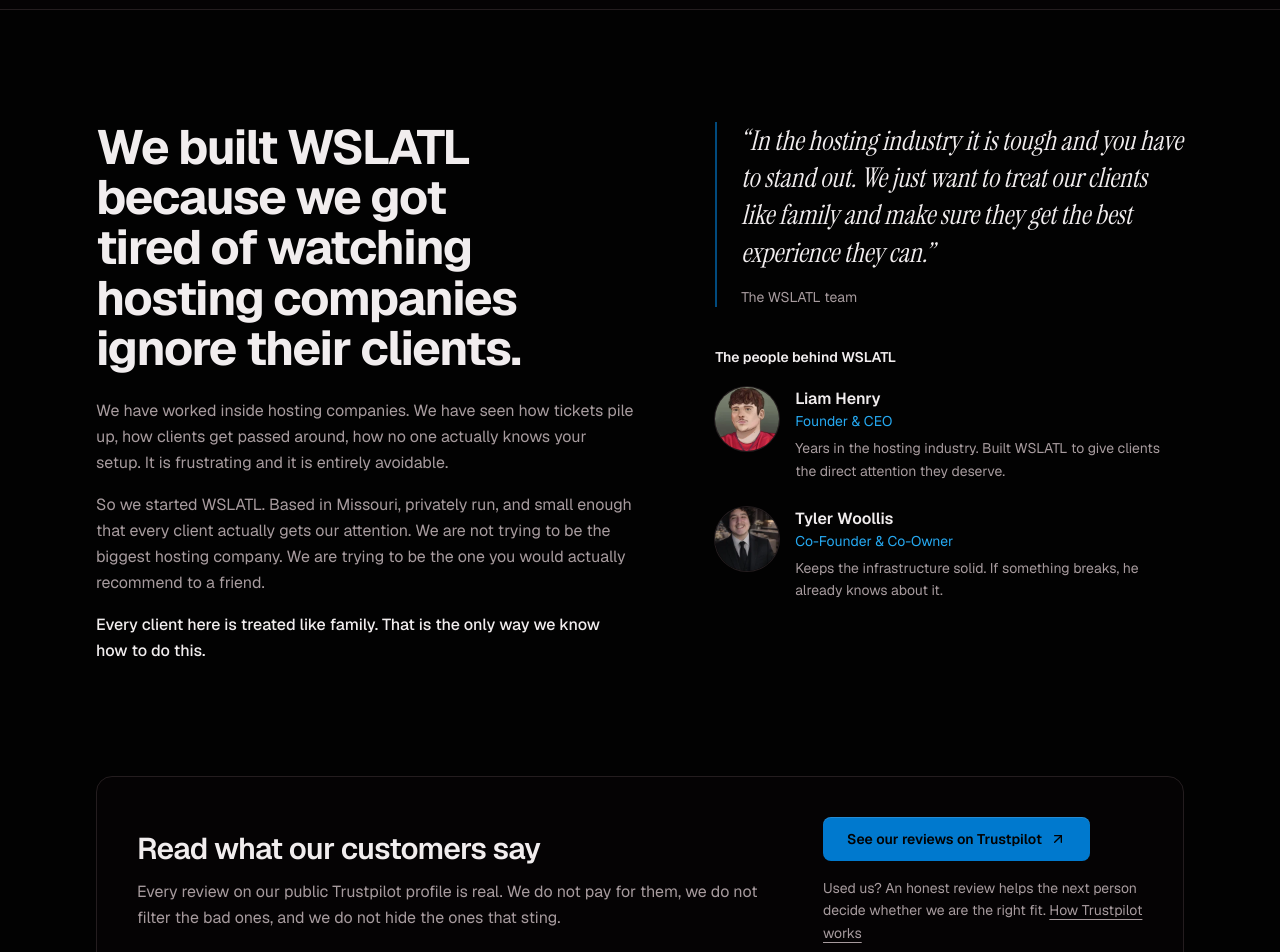
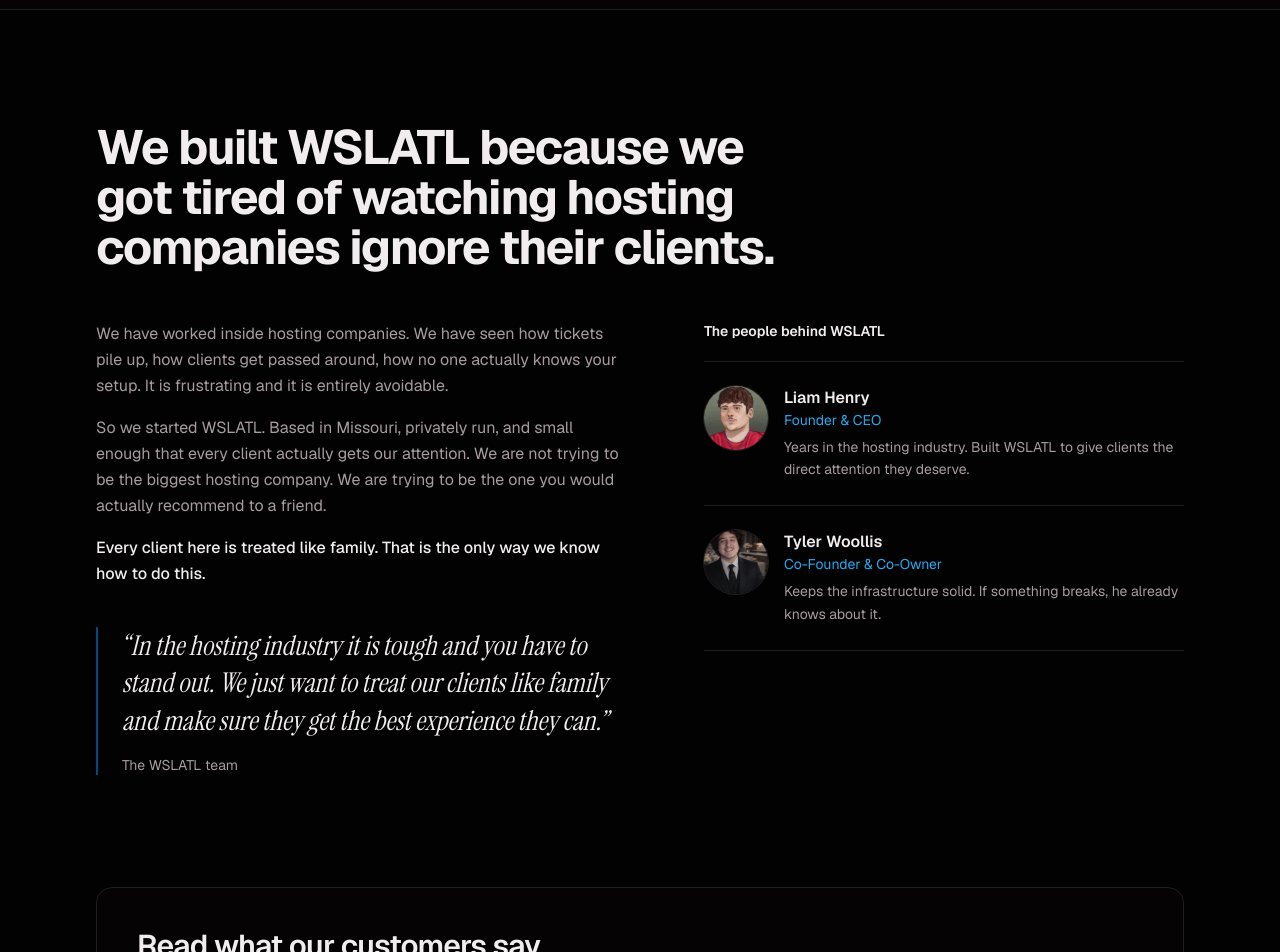
Before and after one commit to wslatl/wslatl.com, a Next.js app: page / in a window 1280 px wide. Shown: the part 3760-4712 px from the top of the page. Built offline with nearby package versions, Linux system fonts and the light colour scheme.

Commit message:
design: full-width About heading; tidier reviews band
- The About headline ran five lines deep in half the width. It now spans
  the section above the story, quote, and team
- The Trustpilot note moved under the reviews copy so the small print no
  longer wraps in a narrow column beside the button

```diff
--- a/components/sections/about.tsx
+++ b/components/sections/about.tsx
@@ -5,12 +5,14 @@
 export function About() {
   return (
     <section id="about" aria-labelledby="about-heading" className="py-20 md:py-28">
-      <div className="shell grid gap-14 lg:grid-cols-[1.15fr_1fr] lg:gap-20">
-        <div>
-          <h2 id="about-heading" className={sectionHeadingClass}>
+      <div className="shell">
+        <h2 id="about-heading" className={`${sectionHeadingClass} max-w-4xl`}>
           We built WSLATL because we got tired of watching hosting companies ignore their clients.
         </h2>
-          <div className="mt-6 space-y-4 leading-relaxed text-muted-foreground">
+
+        <div className="mt-12 grid gap-14 lg:grid-cols-[1.1fr_1fr] lg:gap-20">
+          <div>
+            <div className="space-y-4 leading-relaxed text-muted-foreground">
               <p>
                 We have worked inside hosting companies. We have seen how tickets pile up, how clients get
                 passed around, how no one actually knows your setup. It is frustrating and it is entirely
@@ -25,22 +27,21 @@
                 Every client here is treated like family. That is the only way we know how to do this.
               </p>
             </div>
-        </div>
 
-        <div className="space-y-10">
-          <figure className="border-l-2 border-primary/60 pl-6">
+            <figure className="mt-10 border-l-2 border-primary/60 pl-6">
               <blockquote className="font-serif text-2xl leading-snug text-foreground italic md:text-[1.7rem]">
                 &ldquo;In the hosting industry it is tough and you have to stand out. We just want to treat
                 our clients like family and make sure they get the best experience they can.&rdquo;
               </blockquote>
               <figcaption className="mt-4 text-sm text-muted-foreground">The WSLATL team</figcaption>
             </figure>
+          </div>
 
           <div>
             <h3 className="text-sm font-semibold text-foreground">The people behind WSLATL</h3>
-            <ul className="mt-5 space-y-6">
+            <ul className="mt-5 divide-y border-y">
               {team.map((member) => (
-                <li key={member.name} className="flex gap-4">
+                <li key={member.name} className="flex gap-4 py-6">
                   <Image
                     src={member.photo}
                     alt=""
--- a/components/sections/reviews.tsx
+++ b/components/sections/reviews.tsx
@@ -12,15 +12,6 @@
             {reviewsSection.title}
           </h2>
           <p className="mt-3 leading-relaxed text-muted-foreground">{reviewsSection.body}</p>
-        </div>
-        <div className="lg:max-w-xs">
-          <Button asChild size="lg">
-            <a href={siteConfig.trustpilot.profileUrl} target="_blank" rel="noopener noreferrer">
-              {reviewsSection.cta}
-              <ArrowUpRight aria-hidden="true" />
-              <span className="sr-only"> (opens in a new tab)</span>
-            </a>
-          </Button>
           <p className="mt-4 text-sm leading-relaxed text-muted-foreground">
             {reviewsSection.ask}{' '}
             <a
@@ -33,6 +24,13 @@
             </a>
           </p>
         </div>
+        <Button asChild size="lg" className="justify-self-start">
+          <a href={siteConfig.trustpilot.profileUrl} target="_blank" rel="noopener noreferrer">
+            {reviewsSection.cta}
+            <ArrowUpRight aria-hidden="true" />
+            <span className="sr-only"> (opens in a new tab)</span>
+          </a>
+        </Button>
       </div>
     </section>
   )
```
Lines whose indentation alone changed are shown as unchanged.
